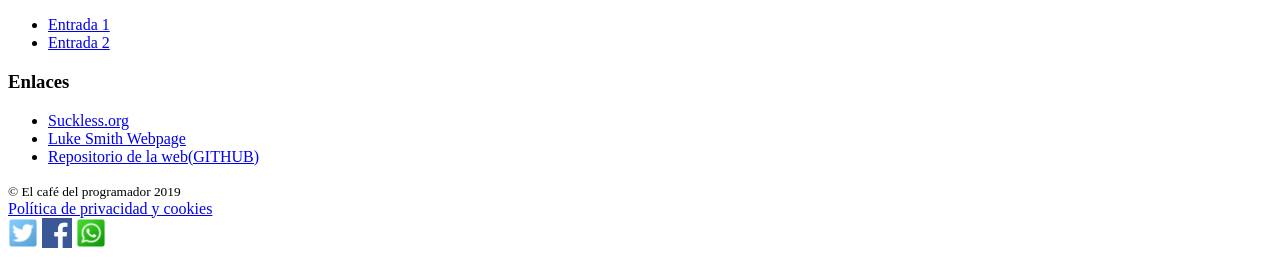
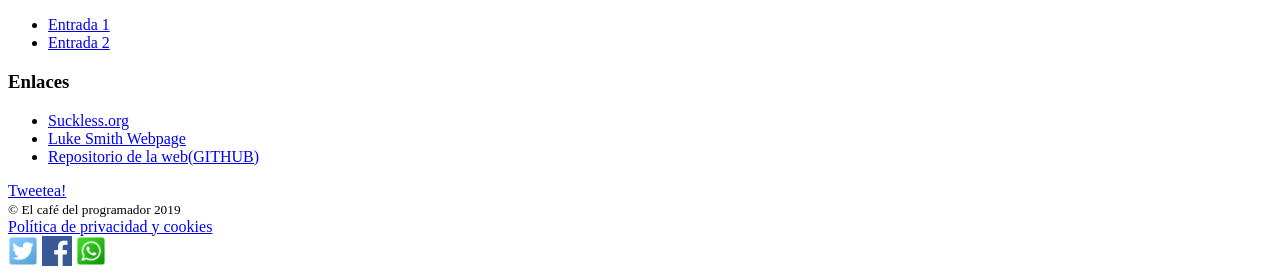
Before and after one commit to DLGEJ-Entornos/T2HTML, a plain HTML site: page index.html in a window 1280 px wide. Shown: the part 1463-1741 px from the top of the page. Drawn offline with Linux system fonts and the light colour scheme.

Commit message:
botton de twitear en inicio

```diff
--- a/index.html
+++ b/index.html
@@ -103,6 +103,10 @@
                     <li><a href="https://lukesmith.xyz/">Luke Smith Webpage</a></li>
                     <li><a href="https://github.com/DLGEJ-Entornos/T2HTML.git">Repositorio de la web(GITHUB)</a></li>
                 </ul>
+                <a class="twitter-share-button" href="https://twitter.com/intent/tweet?text=Mira%20lo%20que%20he%20descubierto%20en%20@cafeProgramador%20!">
+                    Tweetea!
+                </a>
+
             </aside>
         </section>
     </main>
```
